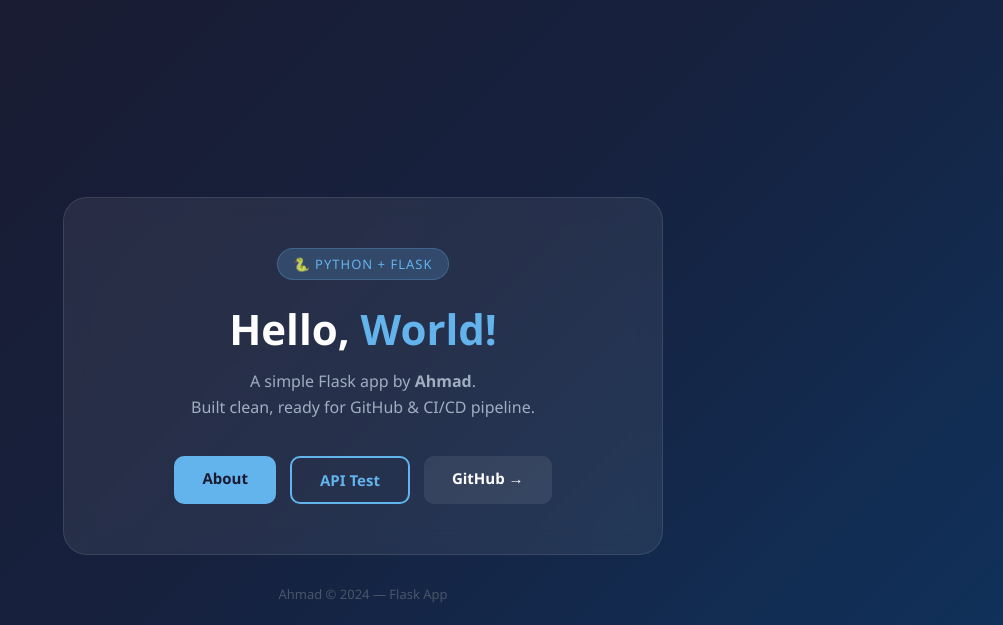
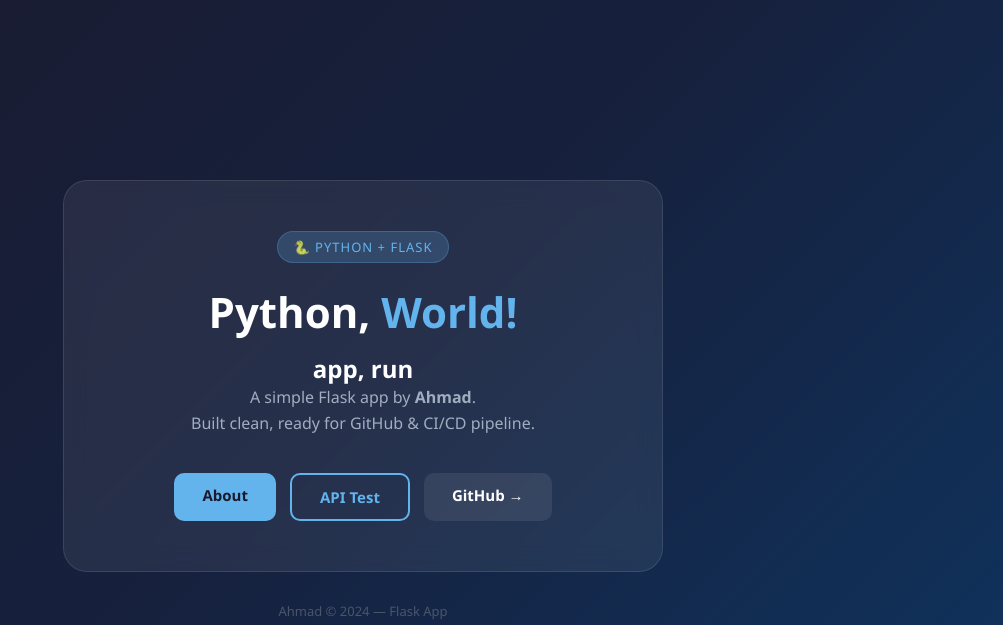
Before and after one commit to Ahmadansari1942/Python, a Flask app: template templates/inedx.html in a window 1280 px wide. Shown: the top 625 px of the page, without its empty margins (277-1280 px from the left). Run offline with Flask 3, Linux system fonts and the light colour scheme; the template is opened without the code that fills it, so the values that code supplies are empty.

Commit message:
Update inedx.html

```diff
--- a/templates/inedx.html
+++ b/templates/inedx.html
@@ -116,7 +116,8 @@
 <body>
     <div class="container">
         <div class="badge">🐍 Python + Flask</div>
-        <h1>Hello, <span>World!</span></h1>
+        <h1>Python, <span>World!</span></h1>
+        <h2>app, <span>run</span></h2>
         <p class="subtitle">
             A simple Flask app by <strong>Ahmad</strong>.<br>
             Built clean, ready for GitHub & CI/CD pipeline.
```
